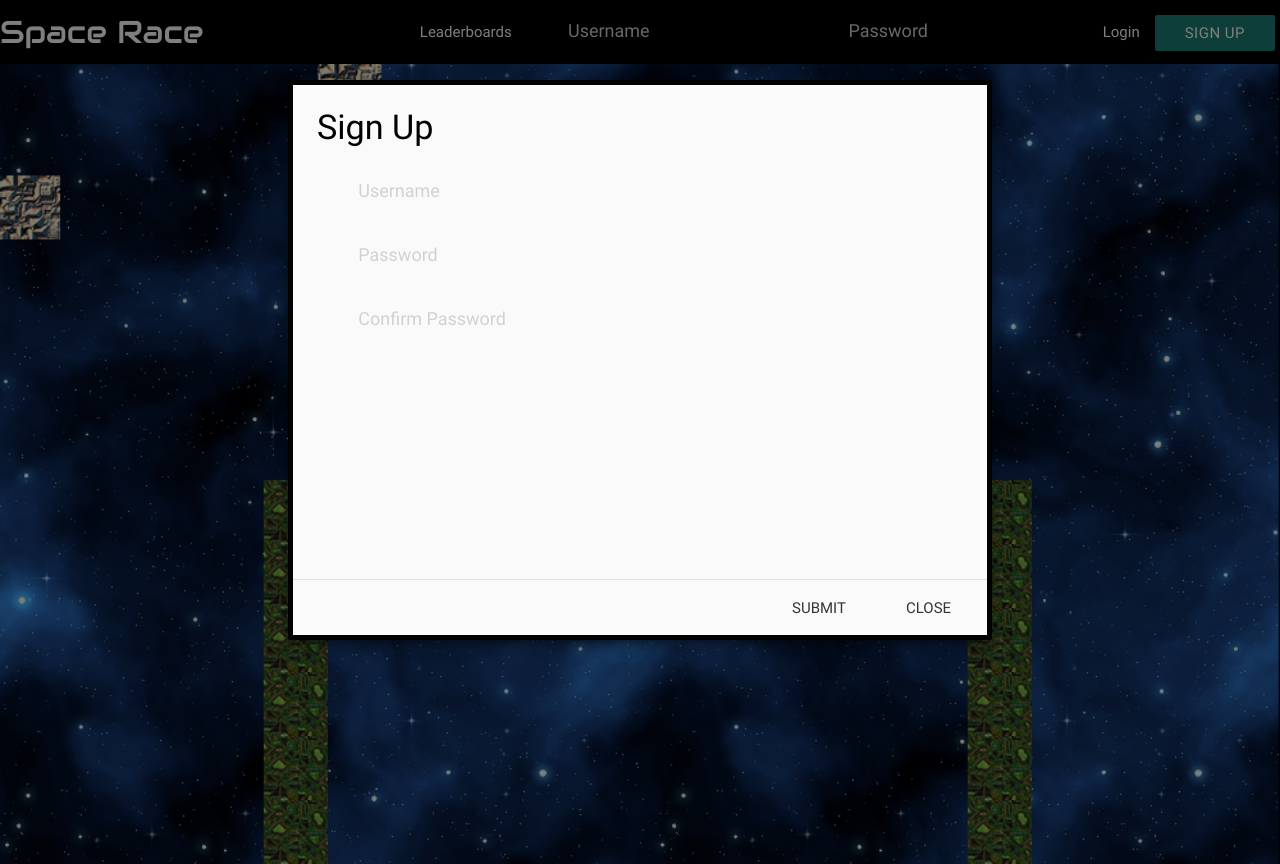
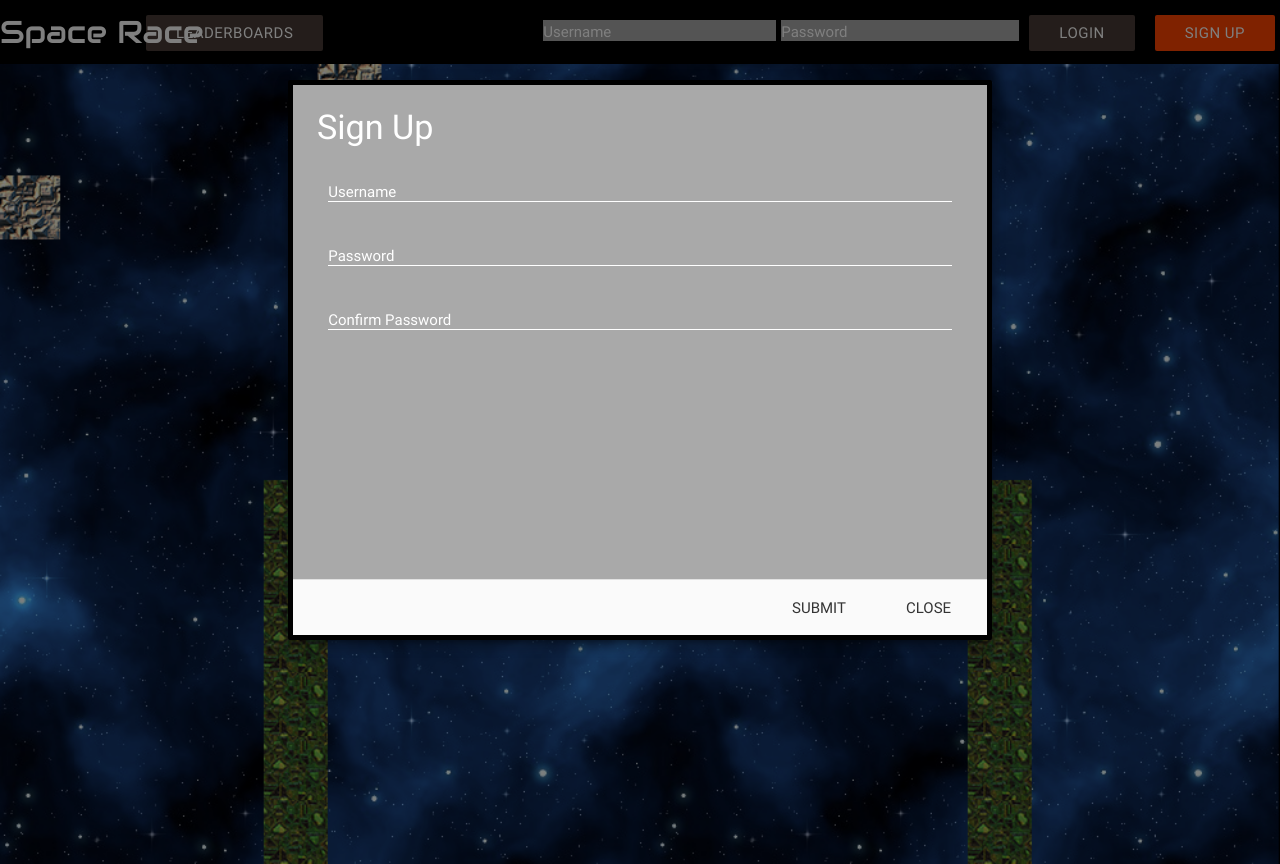
Before and after one commit to danielpencak/SpaceGame, a website: page public/index.html in a window 1280 px wide. Both pictures are taken after a click on the button "SIGN UP". Drawn offline with nearby package versions, Linux system fonts and the light colour scheme.

Commit message:
Close #13 Add sign in, sign up menu options

```diff
--- a/public/css/index.css
+++ b/public/css/index.css
@@ -19,13 +19,36 @@ main {
   /*align-items: center;*/
 }
 .modal-content {
-  color: black;
+  background-color: darkgrey;
+  color: white;
 }
 
-/*.passwordSU {
-  border: 1px solid blue;
+#usernameLI, #passwordLI {
+  border: 5px solid black;
+  height: 100%;
+  margin: 0;
+  padding: 5px;
+  color: white;
+  background-color: darkgrey;
+  padding: 0;
+}
+
+/*#usernameLI {
+  height: 100%;
+  margin: 5px;
+  padding: 5px;
+  background-color: white;
+  padding: 0;
 }*/
+
+#passwordSU, #usernameSU, #passwordConfirm {
+  padding: 0;
+  margin: 0 !important;
+  border-bottom: 1px solid white;
+}
+
 #header {
+  /*display: flex;*/
   background-color: black;
 }
 
@@ -46,20 +69,13 @@ main {
   height: 30px;
 }*/
 
-.validate {
-  border: 1px solid blue;
-  height: 100%;
-  margin: 0;
-  color: cyan;
-}
-
 ul {
   height: 64px;
 }
 
 .play {
   font-size: 80px;
-  color: #26A69A;
+  color: white;
   margin-top: 220px;
 }
 
@@ -69,4 +85,45 @@ ul {
 
 .btn {
   margin-right: 5px;
+  margin-left: 15px;
+  background-color: #483b36;
 }
+
+.btn:hover {
+  background-color: orange;
+}
+
+::-webkit-input-placeholder {
+    color: white;
+    font-size: 15px;
+    opacity: 1 !important; /* for older chrome versions. may no longer apply. */
+}
+
+:-moz-placeholder { /* Firefox 18- */
+    color: white;
+    font-size: 15px;
+    opacity: 1 !important;
+}
+
+::-moz-placeholder {  /* Firefox 19+ */
+    color: white;
+    font-size: 15px;
+    opacity: 1 !important;
+}
+
+:-ms-input-placeholder {
+  font-size: 15px;
+  color: white;
+}
+
+.leaderboards {
+  margin-right: 200px;
+}
+
+#signUp {
+  background-color: orangered;
+}
+
+#signUp:hover {
+  background-color: orange;
+}
--- a/public/index.html
+++ b/public/index.html
@@ -22,33 +22,33 @@
         <div class="nav-wrapper">
           <a href="#" class="brand-logo title">Space Race</a>
           <ul id="nav-mobile" class="right hide-on-med-and-down">
-            <li><a href="leaderboards.html">Leaderboards</a></li>
+            <li><a href="leaderboards.html"><button class="btn leaderboards"> Leaderboards</button></a></li>
 
             <li>
               <form>
-                <div class="row">
+                <!-- <div class="row"> -->
                   <!-- <div class="input-field col s12">
                     <input id="user_name2" type="text" class="validate">
                     <label class="active" for="user_name2">User Name</label>
                   </div> -->
-                  <div class="input-field col s6">
+                  <div class="input-field">
                     <input placeholder="Username" id="usernameLI" type="text" class="validate">
                     <!-- <label for="first_name">First Name</label> -->
                   </div>
-                </div>
+                <!-- </div> -->
               </form>
             </li>
             <li>
               <form>
-                <div class="row">
-                  <div class="input-field col s6">
+                <!-- <div class="row"> -->
+                  <div class="input-field">
                     <input placeholder="Password" id="passwordLI" type="text" class="validate">
                     <!-- <label for="first_name">First Name</label> -->
                   </div>
-                </div>
+                <!-- </div> -->
               </form>
             </li>
-            <li><a href="sass.html">Login</a></li>
+            <li><button class="btn">Login</button></li>
             <li>
               <!-- <div class="col s3 center-align">
                 <button data-target="modal1" class="btn grey darken-2 modal-trigger">Sign Up</button>
@@ -61,7 +61,7 @@
               </div> -->
               <!-- Modal Trigger -->
               <!-- <a class="modal-trigger waves-effect waves-light btn" href=".modal">Sign Up</a> -->
-              <button data-target="signUpModal" class="btn">Sign Up</button>
+              <button data-target="signUpModal" id="signUp"class="btn">Sign Up</button>
 
               <!-- Modal Structure -->
               <div id="signUpModal" class="modal modal-fixed-footer">
@@ -78,7 +78,7 @@
 
                       </div>
                       <div class="passwordSU input-field col s12">
-                        <input placeholder="Confirm Password" id="passwordconfirm" type="text" class="validate">
+                        <input placeholder="Confirm Password" id="passwordConfirm" type="text" class="validate">
 
                       </div>
                     </div>
@@ -86,8 +86,8 @@
                 </div>
 
                 <div class="modal-footer">
-                  <a href="#!" class="modal-action modal-close waves-effect waves-green btn-flat ">Close</a>
-                  <a href="#!" class="modal-action modal-close waves-effect waves-green btn-flat ">Submit</a>
+                  <a href="#!" class="modal-action modal-close waves-effect btn-flat">Close</a>
+                  <a href="#!" class="modal-action modal-close waves-effect btn-flat">Submit</a>
                 </div>
               </div>
             </li>
```
